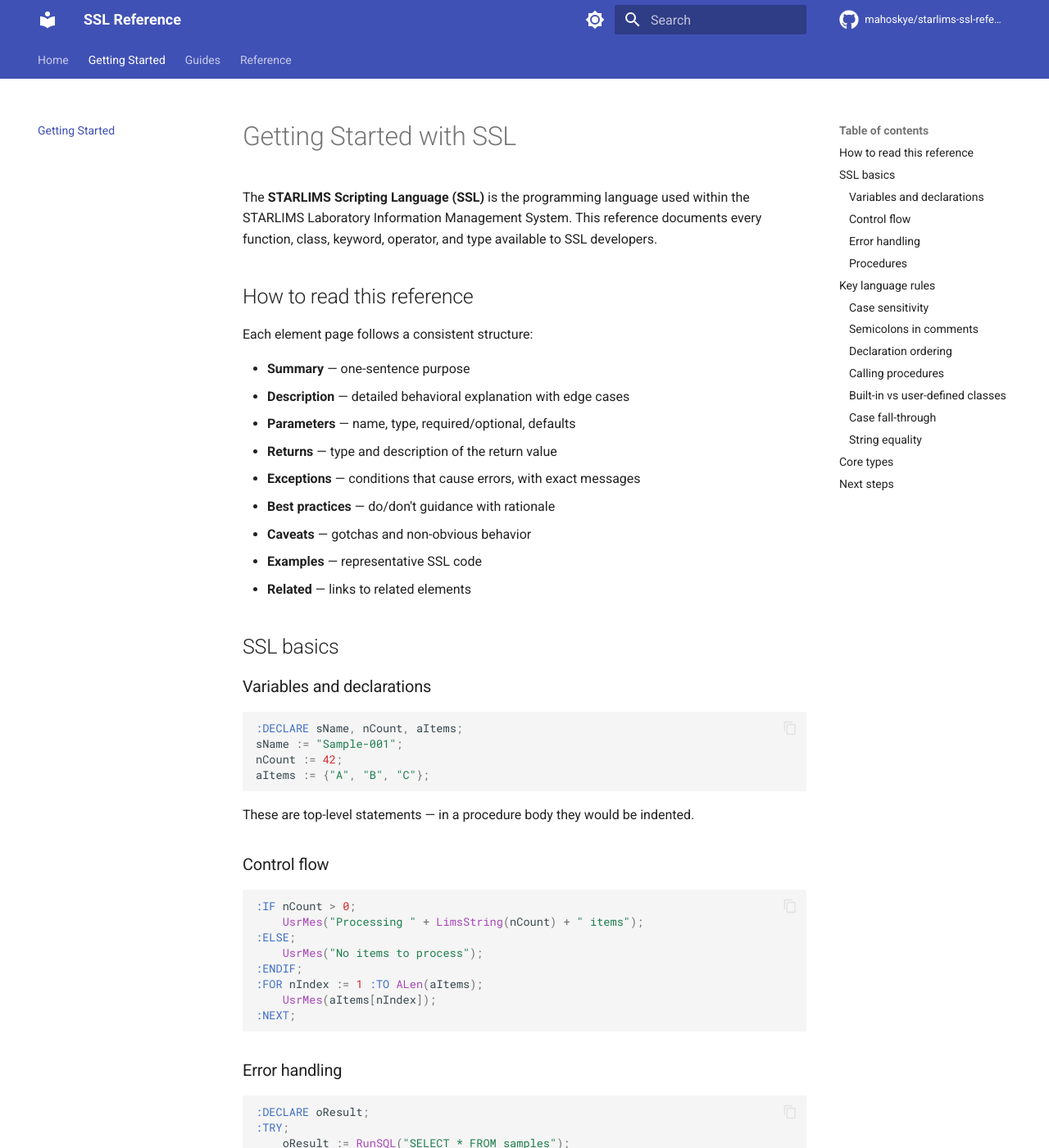
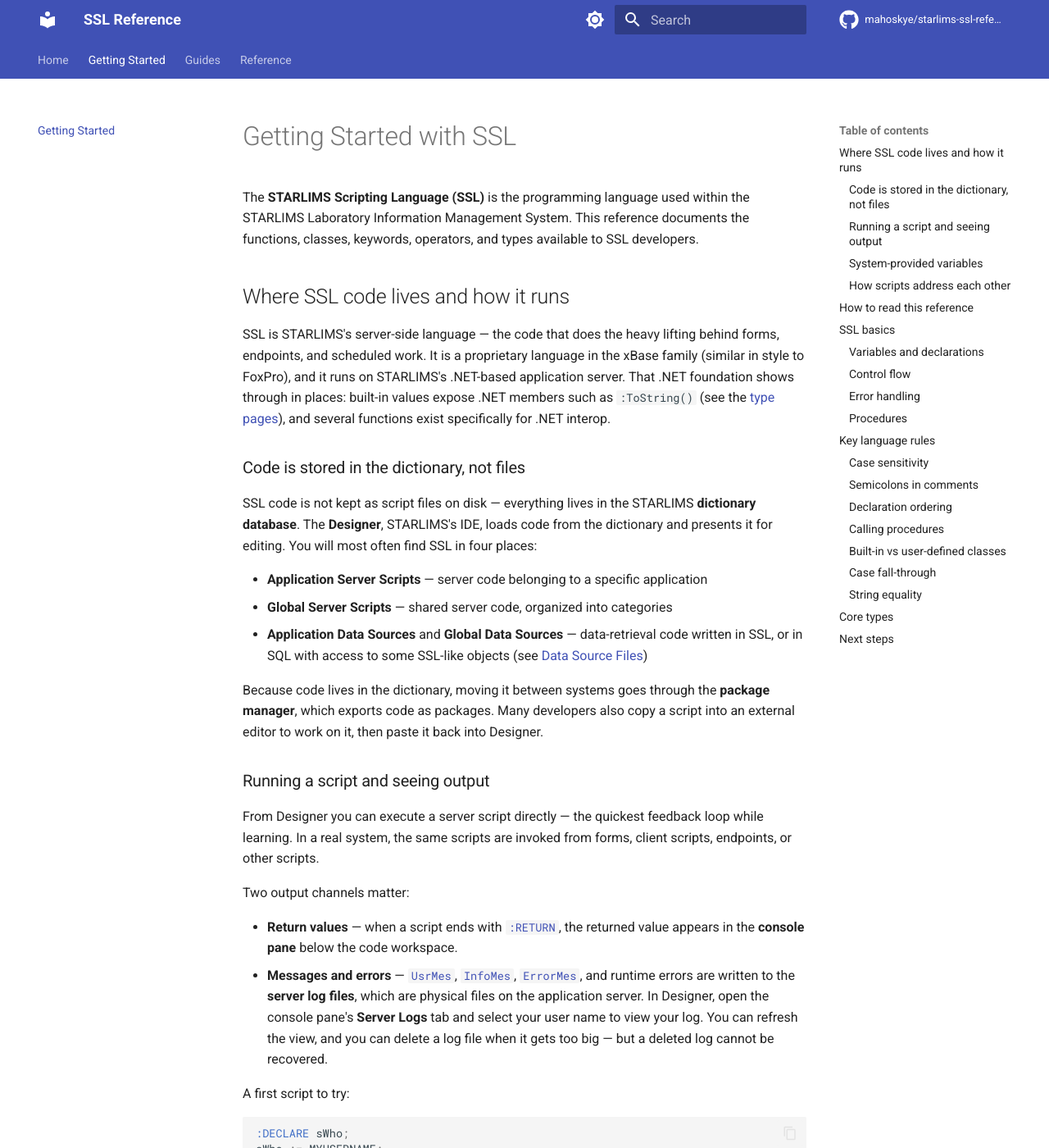
Before and after one commit to mahoskye/starlims-ssl-reference, an MkDocs documentation site: the page built from content/getting-started.md, in a window 1280 px wide and 1400 px high. Shown: the whole window at 82% size. Built offline with MkDocs 1.6.1 and Material for MkDocs 9.7.7, drawn with Linux system fonts in a browser that asks for light colours; comment, search, counter and statistics services are not loaded; some of the changed text lies outside the part shown.

Commit message:
docs: onboarding — where SSL lives and runs, script addressing, jargon glosses (closes #21)
getting-started.md gains a "Where SSL code lives and how it runs"
section written from maintainer environment knowledge:

- SSL as STARLIMS's server-side language; xBase-family style (hedged,
  not asserted as lineage); .NET-based application server and why
  .NET members bleed through on built-in types.
- Code lives in the dictionary database, not files; the Designer
  loads it; the four homes (Application/Global Server Scripts,
  Application/Global Data Sources); package-manager export and the
  external-editor workflow.
- Running a script and seeing output: :RETURN values in the console
  pane; UsrMes/InfoMes/ErrorMes and runtime errors in the server log
  files (Server Logs tab, select your user name; deletion is
  unrecoverable). Includes a runnable first script.
- System-provided variables: MYUSERNAME documented; only verified
  globals relied on.
- How scripts address each other: the two- and three-segment dotted
  path against the two trees (server-script categories and
  applications), with examples of each. Collision behavior is
  deliberately left undocumented pending manual testing (#31).

Consistency and jargon fixes:

- ExecFunction.md: sName described with the same Category.ScriptName
  [.ProcName] model instead of "ServerScript.ClassName.MethodName".
- Calling procedures section links the addressing model and glosses
  Me:/Base: with links to their special-form pages.
- reference/index.md: "ambients" replaced with a self-explanatory
  phrase (the term is still defined in depth on the Request/Response
  pages).
- sql-queries.md: the ,, skipped-argument idiom and the ?varName?
  named-parameter form are now decoded immediately after their first
  appearance, with a link to the full SQLExecute section.

ssl-element-meta.json regenerated.

Co-Authored-By: Claude Fable 5 <noreply@anthropic.com>

````diff
--- a/content/getting-started.md
+++ b/content/getting-started.md
@@ -1,6 +1,53 @@
 # Getting Started with SSL
 
-The **STARLIMS Scripting Language (SSL)** is the programming language used within the STARLIMS Laboratory Information Management System. This reference documents every function, class, keyword, operator, and type available to SSL developers.
+The **STARLIMS Scripting Language (SSL)** is the programming language used within the STARLIMS Laboratory Information Management System. This reference documents the functions, classes, keywords, operators, and types available to SSL developers.
+
+## Where SSL code lives and how it runs
+
+SSL is STARLIMS's server-side language — the code that does the heavy lifting behind forms, endpoints, and scheduled work. It is a proprietary language in the xBase family (similar in style to FoxPro), and it runs on STARLIMS's .NET-based application server. That .NET foundation shows through in places: built-in values expose .NET members such as `:ToString()` (see the [type pages](reference/types/index.md)), and several functions exist specifically for .NET interop.
+
+### Code is stored in the dictionary, not files
+
+SSL code is not kept as script files on disk — everything lives in the STARLIMS **dictionary database**. The **Designer**, STARLIMS's IDE, loads code from the dictionary and presents it for editing. You will most often find SSL in four places:
+
+- **Application Server Scripts** — server code belonging to a specific application
+- **Global Server Scripts** — shared server code, organized into categories
+- **Application Data Sources** and **Global Data Sources** — data-retrieval code written in SSL, or in SQL with access to some SSL-like objects (see [Data Source Files](guides/data-sources.md))
+
+Because code lives in the dictionary, moving it between systems goes through the **package manager**, which exports code as packages. Many developers also copy a script into an external editor to work on it, then paste it back into Designer.
+
+### Running a script and seeing output
+
+From Designer you can execute a server script directly — the quickest feedback loop while learning. In a real system, the same scripts are invoked from forms, client scripts, endpoints, or other scripts.
+
+Two output channels matter:
+
+- **Return values** — when a script ends with [`:RETURN`](reference/keywords/RETURN.md), the returned value appears in the **console pane** below the code workspace.
+- **Messages and errors** — [`UsrMes`](reference/functions/UsrMes.md), [`InfoMes`](reference/functions/InfoMes.md), [`ErrorMes`](reference/functions/ErrorMes.md), and runtime errors are written to the **server log files**, which are physical files on the application server. In Designer, open the console pane's **Server Logs** tab and select your user name to view your log. You can refresh the view, and you can delete a log file when it gets too big — but a deleted log cannot be recovered.
+
+A first script to try:
+
+```ssl
+:DECLARE sWho;
+sWho := MYUSERNAME;
+UsrMes("Hello from " + sWho);
+:RETURN "Ran as " + sWho;
+```
+
+Run it in Designer: the `:RETURN` value shows in the console pane, and the `UsrMes` line lands in the server log under your user name.
+
+### System-provided variables
+
+The runtime predefines some global variables. The one used throughout this reference is `MYUSERNAME` — a string holding the current user's username. Deployments may expose other predefined globals; this reference only relies on what has been verified.
+
+### How scripts address each other
+
+Server code is addressed with a dotted path of two or three segments — `First.Script` or `First.Script.Procedure`. The first segment names one of two trees in Designer:
+
+- A **server-script category** — a directory under the Server Scripts tab. A script `Auth` in category `API_HELPERS` is addressed as `API_HELPERS.Auth`; its procedure `CheckSession` as `API_HELPERS.Auth.CheckSession`.
+- An **application** — applications live under an application category and contain their own forms, client scripts, server scripts, and data sources. A server script `SomeServerScript` in application `BBUDDLE` is addressed as `BBUDDLE.SomeServerScript`, or `BBUDDLE.SomeServerScript.Helper` for a specific procedure.
+
+The second segment is the script name; the optional third segment is a procedure inside that script. This is the path form that [`ExecFunction`](reference/functions/ExecFunction.md) and three-segment [`DoProc`](reference/functions/DoProc.md) take — see [Calling procedures](#calling-procedures) below.
 
 ## How to read this reference
 
@@ -105,7 +152,9 @@ Custom SSL procedures **cannot** be called with bare `Name()` syntax. Use:
 - [`ExecFunction`](reference/functions/ExecFunction.md)`("Category.Script", {args})` — call another script's entry point.
 - [`ExecFunction`](reference/functions/ExecFunction.md)`("Category.Script.ProcName", {args})` — call a specific procedure in another file.
 
-Inside a [`:CLASS`](reference/keywords/CLASS.md), use `Me:Method()` and `Base:Method()` for sibling and inherited calls. `DoProc` is a compile-time error inside class methods.
+The dotted path is the addressing form described in [How scripts address each other](#how-scripts-address-each-other) — the first segment is a server-script category or an application name.
+
+Inside a [`:CLASS`](reference/keywords/CLASS.md), use [`Me:`](reference/special-forms/me.md)`Method()` to call a method on the same object and [`Base:`](reference/special-forms/base.md)`Method()` to call the parent class's implementation. `DoProc` is a compile-time error inside class methods.
 
 Built-in functions (e.g., [`Len`](reference/functions/Len.md), [`ALen`](reference/functions/ALen.md)) are called directly with normal syntax. Omit trailing optional parameters rather than passing empty values: `GetDataSet(sQuery)` not `GetDataSet(sQuery, {})`. For skipped middle parameters, use adjacent commas: `DoProc("MyProc", {p1,,p3})`.
 
````
Also changed, not shown: content/guides/sql-queries.md (+5 -0 lines), content/reference/functions/ExecFunction.md (+1 -1 lines), content/reference/index.md (+1 -1 lines).
